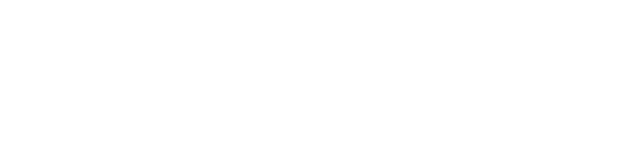
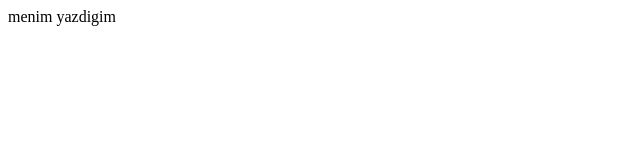
Before and after one commit to kanantapdigli/test-331, a plain HTML site: page index.html in a window 1280 px wide. Shown: the whole page, without its empty margins (0-640 px from the left). Drawn offline with Linux system fonts and the light colour scheme.

Commit message:
my feature is done

```diff
--- a/index.html
+++ b/index.html
@@ -1 +1 @@
-<html></html>
+<html>menim yazdigim</html>
```
